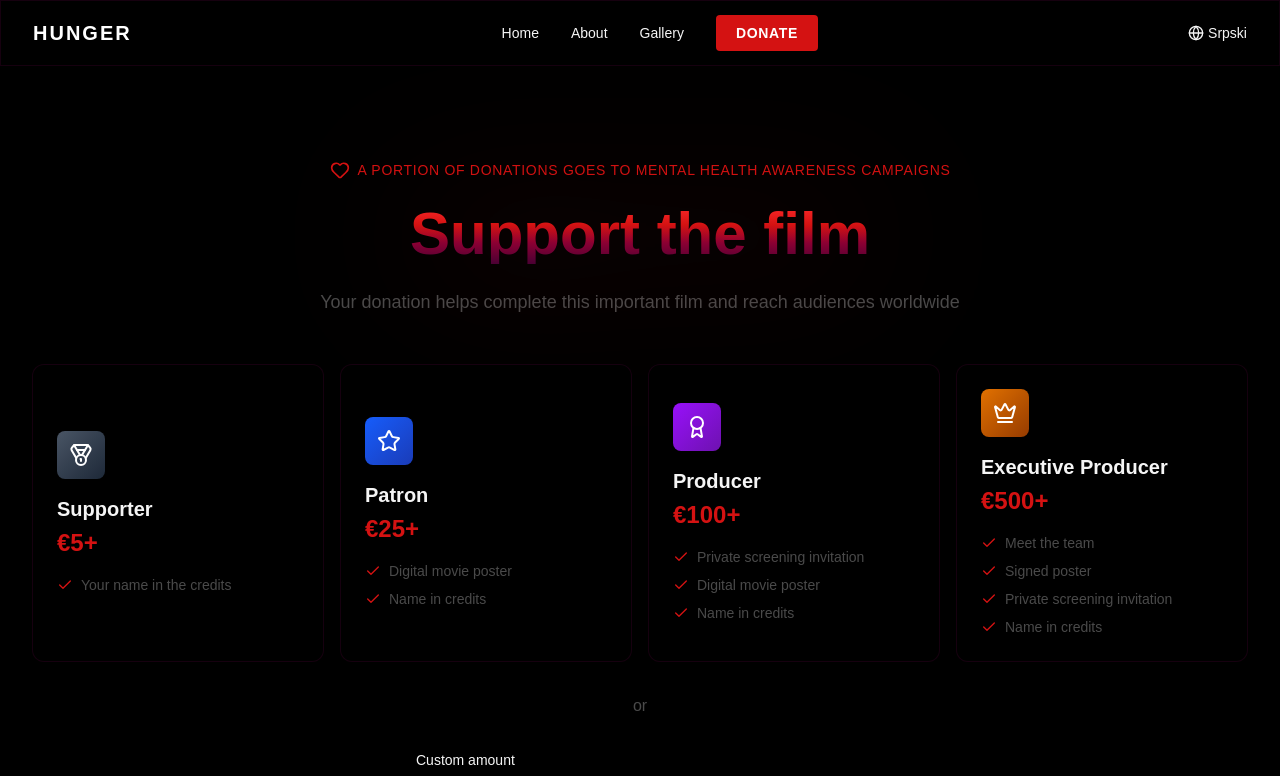
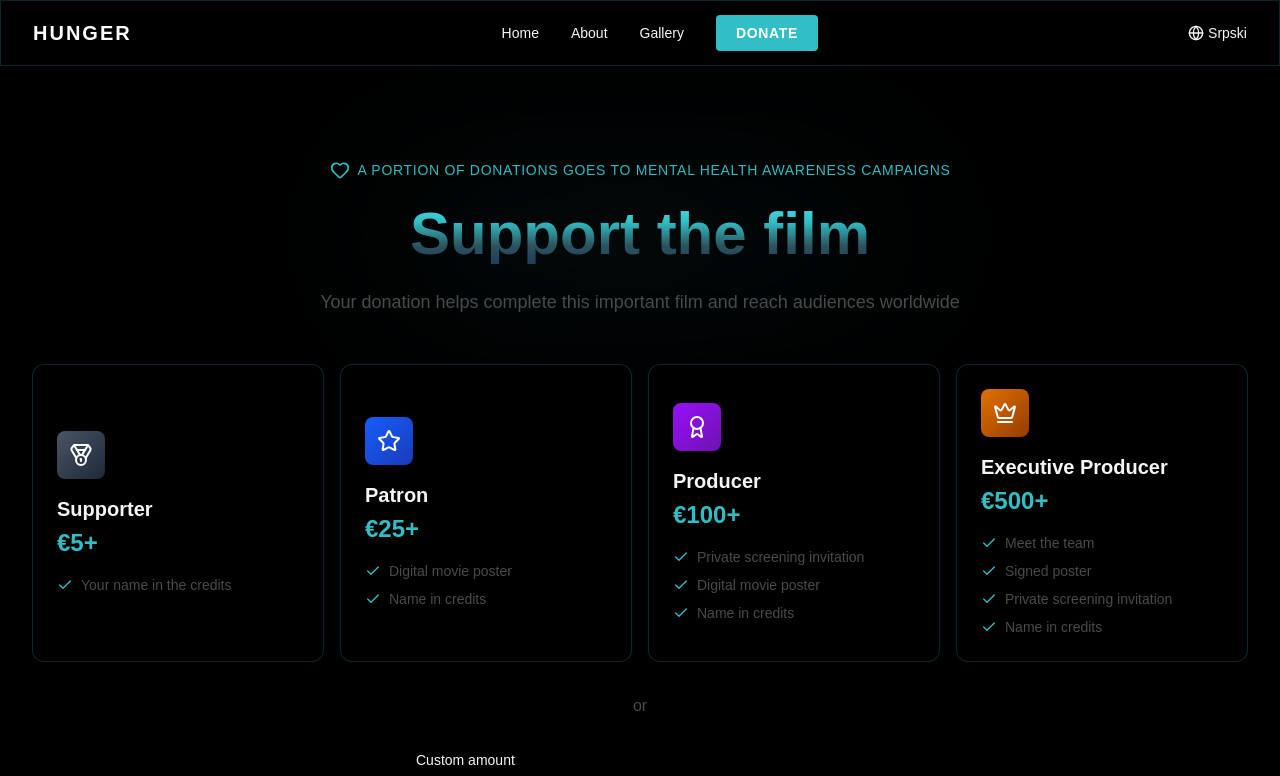
Before and after one commit to siliconyouth/filmglad, a Next.js app: page /en/donate in a window 1280 px wide. Shown: the top 776 px of the page. Built offline with nearby package versions, Linux system fonts and the light colour scheme; no server answers.

Commit message:
Update color scheme: teal to cyan gradient (cold, mysterious thriller)

```diff
--- a/src/app/globals.css
+++ b/src/app/globals.css
@@ -3,10 +3,10 @@
 :root {
   --background: #000000;
   --foreground: #f5f5f5;
-  --accent: #d41212;
-  --accent-dark: #8b0033;
-  --accent-light: #ff2a2a;
-  --purple: #4a0033;
+  --accent: #32BEC5;
+  --accent-dark: #1f3e5b;
+  --accent-light: #4dd9e0;
+  --teal: #2C525D;
   --muted: #4a4a4a;
   --silver: #c0c0c0;
 }
@@ -68,32 +68,32 @@ html {
   animation: fadeIn 0.8s ease-out forwards;
 }
 
-/* Dramatic gradient text for thriller vibe - Crimson to Deep Purple */
+/* Dramatic gradient text for thriller vibe - Teal to Cyan */
 .gradient-text {
   background: linear-gradient(
     180deg,
-    #ff2a2a 0%,
-    #d41212 35%,
-    #8b0033 65%,
-    #4a0033 100%
+    #4dd9e0 0%,
+    #32BEC5 30%,
+    #2C525D 70%,
+    #1f3e5b 100%
   );
   -webkit-background-clip: text;
   -webkit-text-fill-color: transparent;
   background-clip: text;
-  filter: drop-shadow(0 0 80px rgba(212, 18, 18, 0.4)) drop-shadow(0 0 120px rgba(74, 0, 51, 0.3));
+  filter: drop-shadow(0 0 80px rgba(50, 190, 197, 0.4)) drop-shadow(0 0 120px rgba(31, 62, 91, 0.4));
 }
 
-/* Blood red to purple glow effect */
+/* Teal cyan glow effect */
 .glow-red {
-  box-shadow: 0 0 30px rgba(212, 18, 18, 0.5),
-              0 0 60px rgba(74, 0, 51, 0.3);
+  box-shadow: 0 0 30px rgba(50, 190, 197, 0.5),
+              0 0 60px rgba(31, 62, 91, 0.4);
 }
 
 /* Glass effect - darker for thriller */
 .glass {
   background: rgba(0, 0, 0, 0.8);
   backdrop-filter: blur(12px);
-  border: 1px solid rgba(74, 0, 51, 0.3);
+  border: 1px solid rgba(50, 190, 197, 0.2);
 }
 
 /* Subtle film grain texture */
--- a/src/components/Hero.tsx
+++ b/src/components/Hero.tsx
@@ -13,11 +13,11 @@ export default function Hero() {
       {/* Deep black gradient background */}
       <div className="absolute inset-0 bg-gradient-to-b from-black via-black/95 to-black z-10" />
 
-      {/* Subtle crimson to purple accent glow */}
+      {/* Subtle teal to cyan accent glow */}
       <div
         className="absolute inset-0 opacity-30"
         style={{
-          background: "radial-gradient(ellipse at 50% 20%, rgba(212, 18, 18, 0.4) 0%, rgba(74, 0, 51, 0.2) 40%, transparent 70%)",
+          background: "radial-gradient(ellipse at 50% 20%, rgba(50, 190, 197, 0.4) 0%, rgba(31, 62, 91, 0.3) 40%, transparent 70%)",
         }}
       />
 
```
